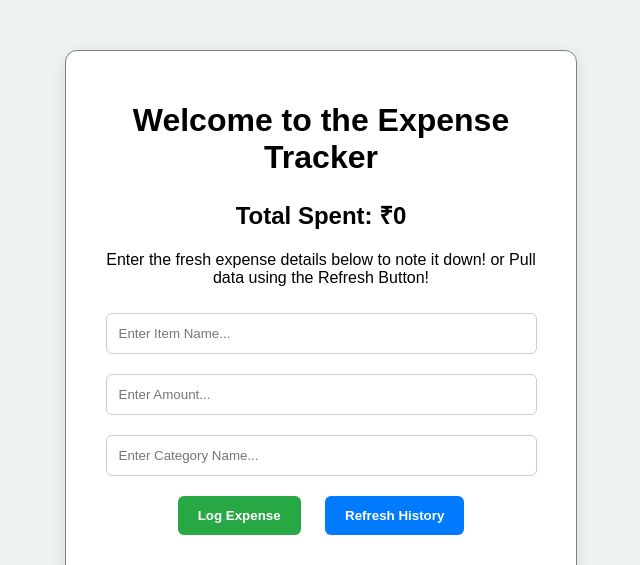
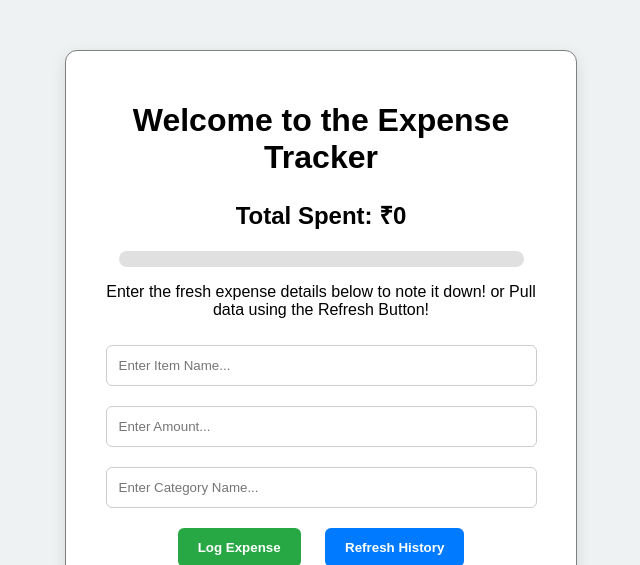
Before and after one commit to Abhishek11512/expense_tracker, a Flask app: page / in a window 1280 px wide. Shown: the top 565 px of the page, without its empty margins (319-959 px from the left). Run offline with Flask 3, Linux system fonts and the light colour scheme.

Commit message:
Added HTML code for a Progress Tracker.

```diff
--- a/templates/index.html
+++ b/templates/index.html
@@ -11,6 +11,12 @@
     <div class="Tracker-card">
         <h1> Welcome to the Expense Tracker</h1>
         <h2>Total Spent: &#8377;<span id="totalDisplay">0</span></h2>
+        <div
+            style="height: 16px;background-color: #e0e0e0;width:90%; margin:15px auto; border-radius: 8px; overflow: hidden;">
+            <div id="progressBar"
+                style="height: 100%; width:0%; background-color: #007bff; transition: width 0.4s ease, background-color 0.4s ease;">
+            </div>
+        </div>
         <p>Enter the fresh expense details below to note it down! or Pull data using the Refresh Button!</p>
         <input type="text" id="itemField" placeholder="Enter Item Name..." style="margin: 10px auto;
             padding: 12px;
```
